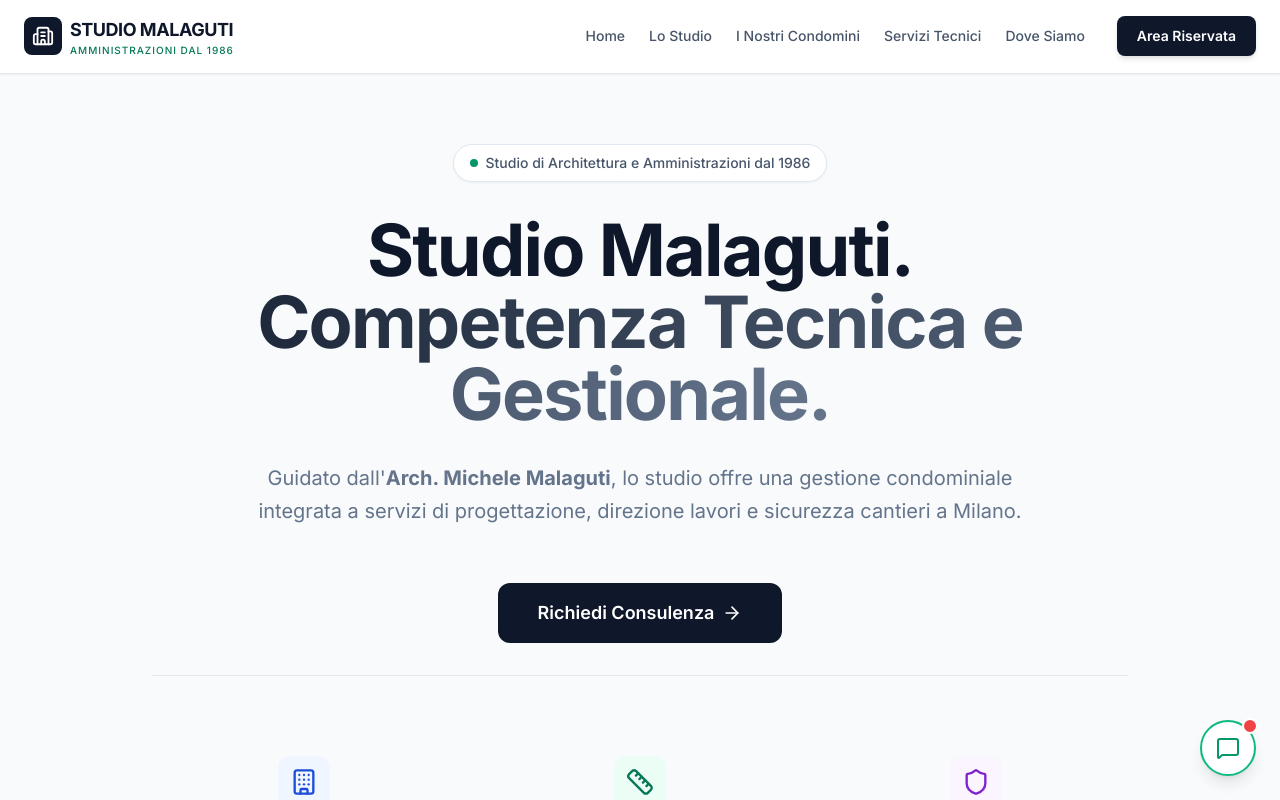
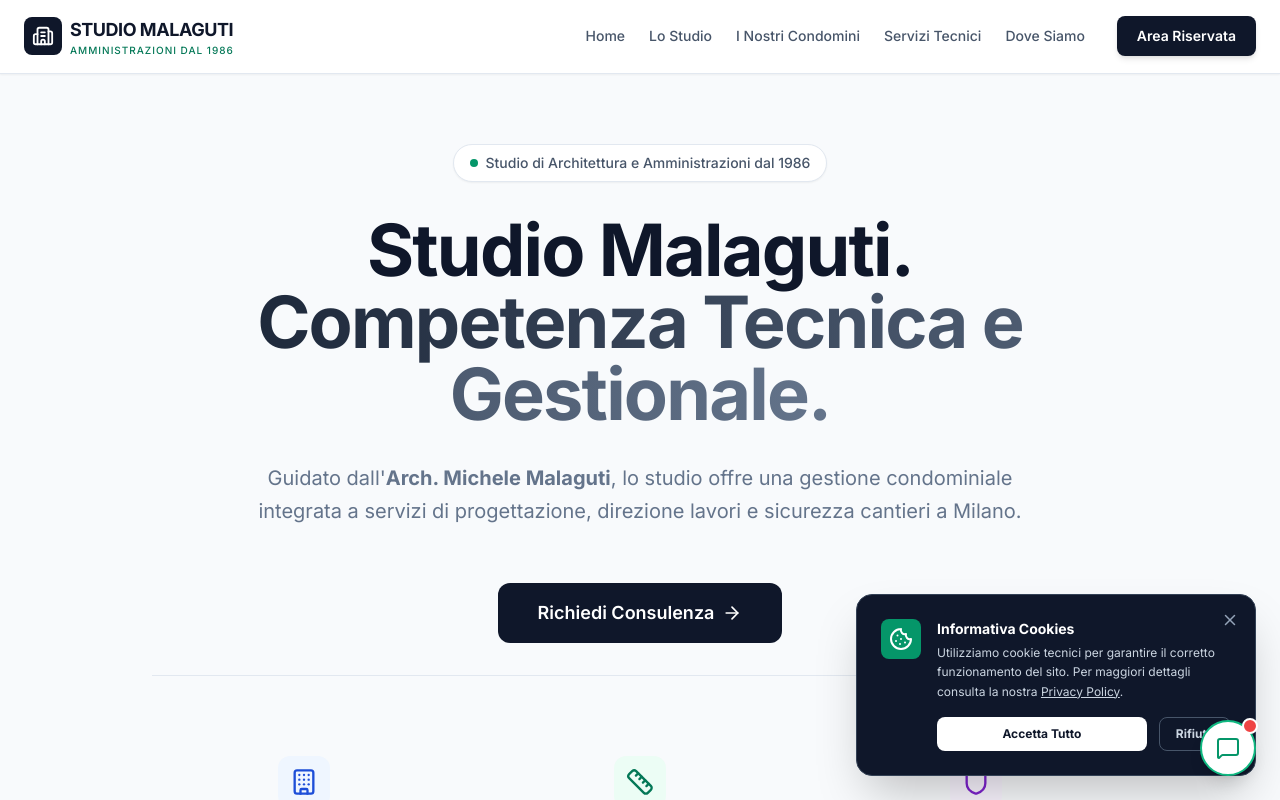
Before and after one commit to rmike99/studio-malaguti-demo, a Next.js app: page / in a window 1280 px wide. Shown: the top 800 px of the page. Built offline with nearby package versions, Linux system fonts and the light colour scheme.

Commit message:
Add 404, Cookie Banner and SEO files

```diff
--- a/src/app/layout.tsx
+++ b/src/app/layout.tsx
@@ -2,6 +2,7 @@ import type { Metadata } from "next";
 import { Inter } from "next/font/google";
 import "./globals.css";
 import ClientLayout from "./client-layout";
+import CookieBanner from "@/components/CookieBanner";
 
 const inter = Inter({ subsets: ["latin"] });
 
@@ -18,7 +19,10 @@ export default function RootLayout({
   return (
     <html lang="it">
       <body className={inter.className}>
-        <ClientLayout>{children}</ClientLayout>
+        <ClientLayout>
+          {children}
+          <CookieBanner />
+        </ClientLayout>
       </body>
     </html>
   );
--- /dev/null
+++ b/src/app/not-found.tsx
@@ -0,0 +1,33 @@
+"use client";
+
+import Link from "next/link";
+import { Home, Map } from "lucide-react";
+
+export default function NotFound() {
+  return (
+    <div className="min-h-screen bg-slate-50 flex flex-col items-center justify-center text-center px-6 selection:bg-emerald-200">
+
+      <div className="bg-white p-12 rounded-3xl shadow-xl border border-slate-200 max-w-lg w-full">
+        <div className="w-20 h-20 bg-emerald-100 text-emerald-600 rounded-full flex items-center justify-center mx-auto mb-6">
+          <Map size={40} />
+        </div>
+
+        <h1 className="text-6xl font-bold text-slate-900 mb-2">404</h1>
+        <h2 className="text-2xl font-bold text-slate-800 mb-4">Ti sei perso nel condominio?</h2>
+
+        <p className="text-slate-500 mb-8 leading-relaxed">
+          Sembra che la pagina che stai cercando sia stata ristrutturata o non sia mai esistita.
+          Torniamo alla portineria principale.
+        </p>
+
+        <Link href="/">
+          <button className="w-full bg-slate-900 hover:bg-emerald-700 text-white font-bold py-4 rounded-xl transition-all flex items-center justify-center gap-2 shadow-lg">
+            <Home size={20} /> Torna alla Home
+          </button>
+        </Link>
+      </div>
+
+      <p className="mt-8 text-xs text-slate-400 uppercase tracking-widest">Studio Malaguti • Milano</p>
+    </div>
+  );
+}
--- /dev/null
+++ b/src/app/robots.ts
@@ -0,0 +1,12 @@
+import { MetadataRoute } from 'next';
+
+export default function robots(): MetadataRoute.Robots {
+  return {
+    rules: {
+      userAgent: '*',
+      allow: '/',
+      disallow: '/dashboard/', // Non indicizzare l'area privata
+    },
+    sitemap: 'https://studiomalaguti-demo.vercel.app/sitemap.xml',
+  };
+}
--- /dev/null
+++ b/src/app/sitemap.ts
@@ -0,0 +1,36 @@
+import { MetadataRoute } from 'next';
+
+export default function sitemap(): MetadataRoute.Sitemap {
+  return [
+    {
+      url: 'https://studiomalaguti-demo.vercel.app',
+      lastModified: new Date(),
+      changeFrequency: 'yearly',
+      priority: 1,
+    },
+    {
+      url: 'https://studiomalaguti-demo.vercel.app/lo-studio',
+      lastModified: new Date(),
+      changeFrequency: 'monthly',
+      priority: 0.8,
+    },
+    {
+      url: 'https://studiomalaguti-demo.vercel.app/servizi-tecnici',
+      lastModified: new Date(),
+      changeFrequency: 'monthly',
+      priority: 0.8,
+    },
+    {
+      url: 'https://studiomalaguti-demo.vercel.app/condomini',
+      lastModified: new Date(),
+      changeFrequency: 'weekly',
+      priority: 0.9,
+    },
+    {
+      url: 'https://studiomalaguti-demo.vercel.app/dove-siamo',
+      lastModified: new Date(),
+      changeFrequency: 'yearly',
+      priority: 0.7,
+    },
+  ];
+}
--- /dev/null
+++ b/src/components/CookieBanner.tsx
@@ -0,0 +1,72 @@
+"use client";
+
+import { useState, useEffect } from "react";
+import { X, Cookie } from "lucide-react";
+import { motion, AnimatePresence } from "framer-motion";
+import Link from "next/link";
+
+export default function CookieBanner() {
+  const [isVisible, setIsVisible] = useState(false);
+
+  useEffect(() => {
+    // Controlla se l'utente ha già accettato (simulato con localStorage)
+    const consent = localStorage.getItem("cookieConsent");
+    if (!consent) {
+      setTimeout(() => setIsVisible(true), 1500); // Appare dopo 1.5 secondi
+    }
+  }, []);
+
+  const handleAccept = () => {
+    localStorage.setItem("cookieConsent", "true");
+    setIsVisible(false);
+  };
+
+  return (
+    <AnimatePresence>
+      {isVisible && (
+        <motion.div
+          initial={{ y: 100, opacity: 0 }}
+          animate={{ y: 0, opacity: 1 }}
+          exit={{ y: 100, opacity: 0 }}
+          className="fixed bottom-6 left-6 right-6 md:left-auto md:right-6 md:w-[400px] z-[80]"
+        >
+          <div className="bg-slate-900 text-white p-6 rounded-2xl shadow-2xl border border-slate-700 relative">
+            <button
+              onClick={() => setIsVisible(false)}
+              className="absolute top-4 right-4 text-slate-400 hover:text-white transition-colors"
+            >
+              <X size={18} />
+            </button>
+
+            <div className="flex items-start gap-4">
+              <div className="bg-emerald-600 p-2 rounded-lg text-white shrink-0">
+                <Cookie size={24} />
+              </div>
+              <div>
+                <h4 className="font-bold text-sm mb-1">Informativa Cookies</h4>
+                <p className="text-xs text-slate-300 leading-relaxed mb-4">
+                  Utilizziamo cookie tecnici per garantire il corretto funzionamento del sito.
+                  Per maggiori dettagli consulta la nostra <Link href="/privacy-policy" className="underline hover:text-emerald-400">Privacy Policy</Link>.
+                </p>
+                <div className="flex gap-3">
+                  <button
+                    onClick={handleAccept}
+                    className="bg-white text-slate-900 text-xs font-bold px-4 py-2 rounded-lg hover:bg-emerald-500 hover:text-white transition-colors flex-1"
+                  >
+                    Accetta Tutto
+                  </button>
+                  <button
+                    onClick={() => setIsVisible(false)}
+                    className="border border-slate-600 text-slate-300 text-xs font-bold px-4 py-2 rounded-lg hover:border-white hover:text-white transition-colors"
+                  >
+                    Rifiuta
+                  </button>
+                </div>
+              </div>
+            </div>
+          </div>
+        </motion.div>
+      )}
+    </AnimatePresence>
+  );
+}
```
